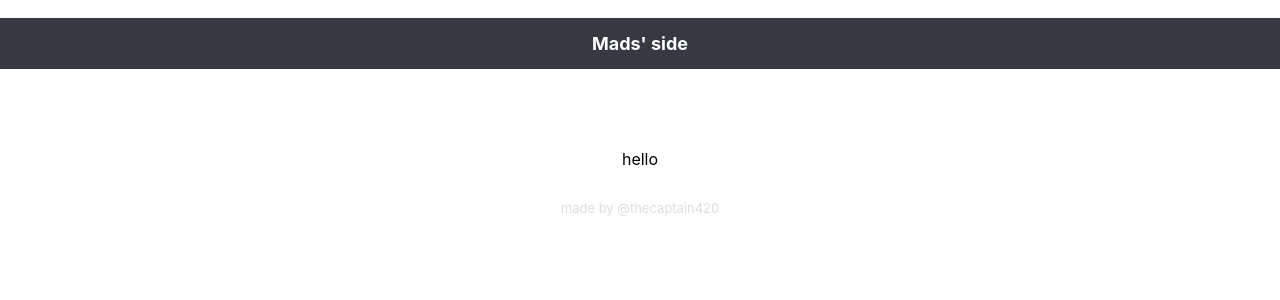
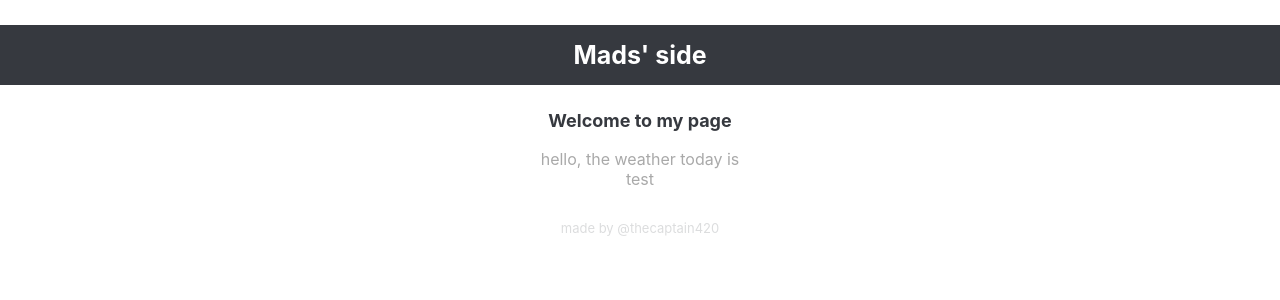
Before and after one commit to theCaptain420/personalWebsite, a React (Create React App) app in the folder personal-website/: page / in a window 1280 px wide. Shown: the top 300 px of the page. Built offline with nearby package versions, Linux system fonts and the light colour scheme.

Commit message:
setup weather module

```diff
--- a/personal-website/src/Components/themeComponents/themeStyle.css
+++ b/personal-website/src/Components/themeComponents/themeStyle.css
@@ -2,7 +2,7 @@
     background-color: #36393F;
 }
 .headerText{
-    font-size: large;
+    font-size: 25px;
     padding: 15px;
     font-weight: bold;
     color:#fff
--- /dev/null
+++ b/personal-website/src/Components/welcomeMod/weatherGetter/getWeather.ts
@@ -0,0 +1,5 @@
+function getWeather():String{
+    return "test"
+}
+
+export default getWeather();
--- a/personal-website/src/Components/welcomeMod/welcome.css
+++ b/personal-website/src/Components/welcomeMod/welcome.css
@@ -1,11 +1,11 @@
 .wHeaderText{
-font-size: 25px;
+font-size: large;
 font-weight: bold;
-color: #fff;
+color: #36393F;
 
 }
-.WNormalText{
-    color:#dcddde
+.wNormalText{
+    color:darkgray
 }
 .wholePage{
     flex-direction: row;
--- a/personal-website/src/Components/welcomeMod/welcome.tsx
+++ b/personal-website/src/Components/welcomeMod/welcome.tsx
@@ -2,6 +2,8 @@ import * as React from 'react';
 import './welcome.css'
 import WebHeader from '../themeComponents/WebHeader'
 import WebFooter from '../themeComponents/WebFooter'
+import getWeather from './weatherGetter/getWeather'
+
 export interface IWelcomeIntroProps {
 }
 
@@ -14,9 +16,9 @@ export default class WelcomeIntro extends React.Component<IWelcomeIntroProps> {
             Welcome to my page
         </p>
         <p className="wNormalText">
-          hello
+          hello, the weather today is <br/>
+          {getWeather}
         </p>
-
         <WebFooter/>
       </div>
     );
```
